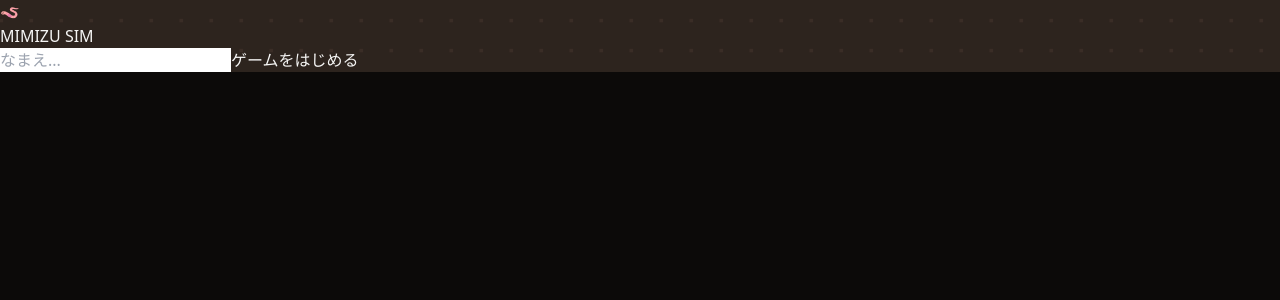
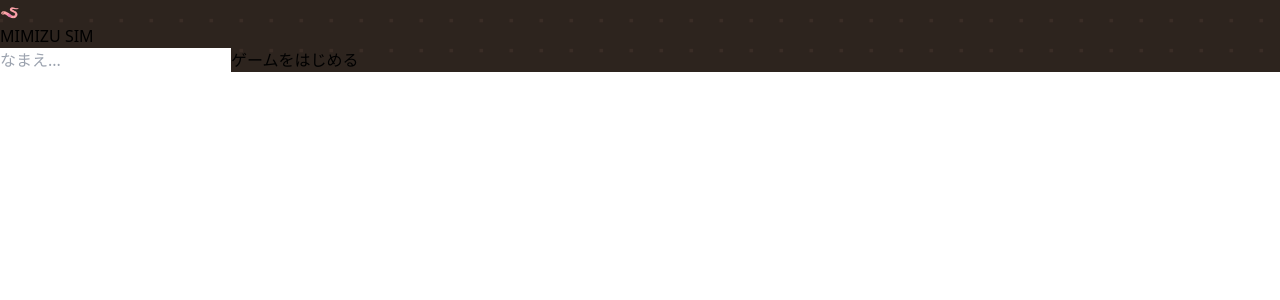
Before and after one commit to miho1030/mimizu-game, a React (Vite) app: page / in a window 1280 px wide. Shown: the top 300 px of the page. Built offline with nearby package versions, Linux system fonts and the light colour scheme.

Commit message:
Update index.css

```diff
--- a/src/index.css
+++ b/src/index.css
@@ -2,46 +2,15 @@
 @tailwind components;
 @tailwind utilities;
 
-@layer base {
-  body {
-    @apply bg-stone-950 text-stone-100 font-sans;
-  }
-}
-
-@keyframes dirt-moving {
-  0% { background-position: 0% 0%; }
-  100% { background-position: 100% 100%; }
-}
-
-@keyframes bounce-custom {
-  0%, 100% { transform: translateY(0) scale(var(--worm-scale)); }
-  50% { transform: translateY(-10px) scale(var(--worm-scale)); }
-}
-
 .bg-dirt {
   background-color: #2D241E;
-  background-image:
-    radial-gradient(#3a2d26 10%, transparent 11%),
-    radial-gradient(#1f1814 10%, transparent 11%);
+  background-image: radial-gradient(#3a2d26 10%, transparent 11%), radial-gradient(#1f1814 10%, transparent 11%);
   background-size: 30px 30px;
-  background-position: 0 0, 15px 15px;
 }
-
 .bg-grass {
   background-color: #344922;
-  background-image:
-    linear-gradient(45deg, #3a5127 25%, transparent 25%),
-    linear-gradient(-45deg, #3a5127 25%, transparent 25%),
-    linear-gradient(45deg, transparent 75%, #3a5127 75%),
-    linear-gradient(-45deg, transparent 75%, #3a5127 75%);
+  background-image: linear-gradient(45deg, #3a5127 25%, transparent 25%), linear-gradient(-45deg, #3a5127 25%, transparent 25%);
   background-size: 20px 20px;
-  background-position: 0 0, 0 10px, 10px -10px, -10px 0px;
 }
-
-.animate-dirt-moving {
-  animation: dirt-moving 60s linear infinite;
-}
-
-.animate-bounce-custom {
-  animation: bounce-custom 0.6s ease-in-out;
-}
+.animate-dirt-moving { animation: dirt-moving 60s linear infinite; }
+@keyframes dirt-moving { 0% { background-position: 0% 0%; } 100% { background-position: 100% 100%; } }
```
